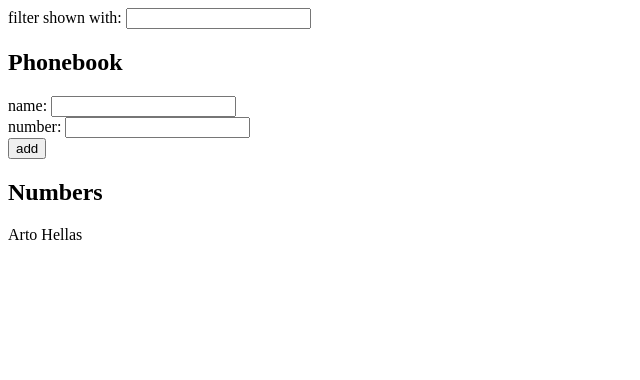
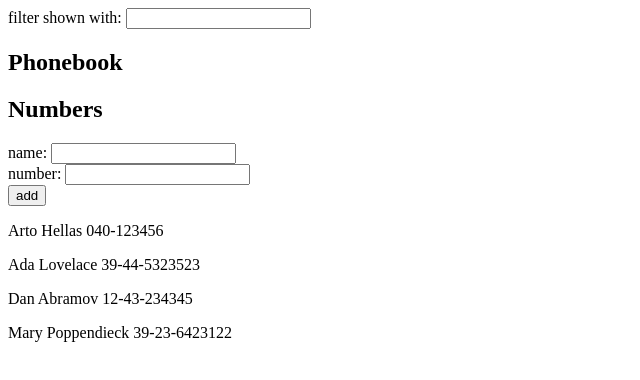
Before and after one commit to RHL120/full_stack, a React (Vite) app in the folder part2/phonebook/: page / in a window 1280 px wide. Shown: the top 380 px of the page, without its empty margins (0-640 px from the left). Built offline with nearby package versions, Linux system fonts and the light colour scheme; data requests are answered from the project's data file.

Commit message:
Solve 2.10 and 2.11

```diff
--- /dev/null
+++ b/part2/phonebook/db.json
@@ -0,0 +1,24 @@
+{
+  "persons":[
+    {
+      "name": "Arto Hellas",
+      "number": "040-123456",
+      "id": 1
+    },
+    {
+      "name": "Ada Lovelace",
+      "number": "39-44-5323523",
+      "id": 2
+    },
+    {
+      "name": "Dan Abramov",
+      "number": "12-43-234345",
+      "id": 3
+    },
+    {
+      "name": "Mary Poppendieck",
+      "number": "39-23-6423122",
+      "id": 4
+    }
+  ]
+}
--- a/part2/phonebook/package.json
+++ b/part2/phonebook/package.json
@@ -7,9 +7,12 @@
     "dev": "vite",
     "build": "vite build",
     "lint": "eslint . --ext js,jsx --report-unused-disable-directives --max-warnings 0",
-    "preview": "vite preview"
+    "preview": "vite preview",
+    "server": "json-server -p 30001 --watch db.json"
   },
   "dependencies": {
+    "axios": "^1.6.2",
+    "json-server": "^0.17.4",
     "react": "^18.2.0",
     "react-dom": "^18.2.0"
   },
--- a/part2/phonebook/src/App.jsx
+++ b/part2/phonebook/src/App.jsx
@@ -1,12 +1,36 @@
-import { useState } from 'react'
+import { useEffect, useState } from 'react'
+import axios from 'axios'
 
+const Filter = ({filter, onChange}) =>
+  <>
+    filter shown with: <input value={filter} onChange={onChange} name="filter"/>
+  </>
+const PersonForm = ({onSubmit, newName, onChangeNewName, newNumber, onChangeNewNumber}) =>
+  <form onSubmit={onSubmit}>
+    <div>
+      name: <input value={newName} onChange={onChangeNewName} name="fullname"/>
+    </div>
+    <div>
+      number: <input value={newNumber} onChange={onChangeNewNumber} name="number"/>
+    </div>
+    <div>
+      <button type="submit">add</button>
+    </div>
+  </form>
+const Person = ({person}) => <p key={person.name}>{person.name} {person.number}</p>
+const Persons = ({persons, filter}) =>
+        persons
+          .filter(({name}) => name.toLowerCase().includes(filter.toLowerCase()))
+          .map(person => <Person key={person.name} person={person} />)
 const App = () => {
-  const [persons, setPersons] = useState([
-    { name: 'Arto Hellas' }
-  ])
+  const [persons, setPersons] = useState([])
   const [newName, setNewName] = useState('')
   const [newNumber, setnewNumber] = useState('')
   const [filter, setFilter] = useState('')
+  useEffect(() => {
+    axios.get("http://localhost:30001/persons")
+      .then((resp) => setPersons(resp.data))
+  }, [])
   const onChange = (setter) => (e) => setter(e.target.value)
   const formOnSubmit = (e) => {
     e.preventDefault()
@@ -18,26 +42,12 @@ const App = () => {
   }
   return (
     <div>
-      filter shown with: <input value={filter} onChange={onChange(setFilter)}/>
-
+      <Filter filter={filter} onChange={onChange(setFilter)} />
       <h2>Phonebook</h2>
-      <form onSubmit={formOnSubmit}>
-        <div>
-          name: <input value={newName} onChange={onChange(setNewName)}/>
-        </div>
-        <div>
-          number: <input value={newNumber} onChange={onChange(setnewNumber)}/>
-        </div>
-        <div>
-          <button type="submit">add</button>
-        </div>
-      </form>
       <h2>Numbers</h2>
-      {
-        persons
-          .filter(({name}) => name.toLowerCase().includes(filter.toLowerCase()))
-          .map(x => <p key={x.name}>{x.name} {x.number}</p>)
-      }
+      <PersonForm onSubmit={formOnSubmit} newName={newName} onChangeNewName={onChange(setNewName)}
+        newNumber={newNumber} onChangeNewNumber={onChange(setnewNumber)} />
+      <Persons persons={persons} filter={filter}/>
     </div>
   )
 }
```
Also changed, not shown: 1 other file (tests, documents, lock files or other folders).
